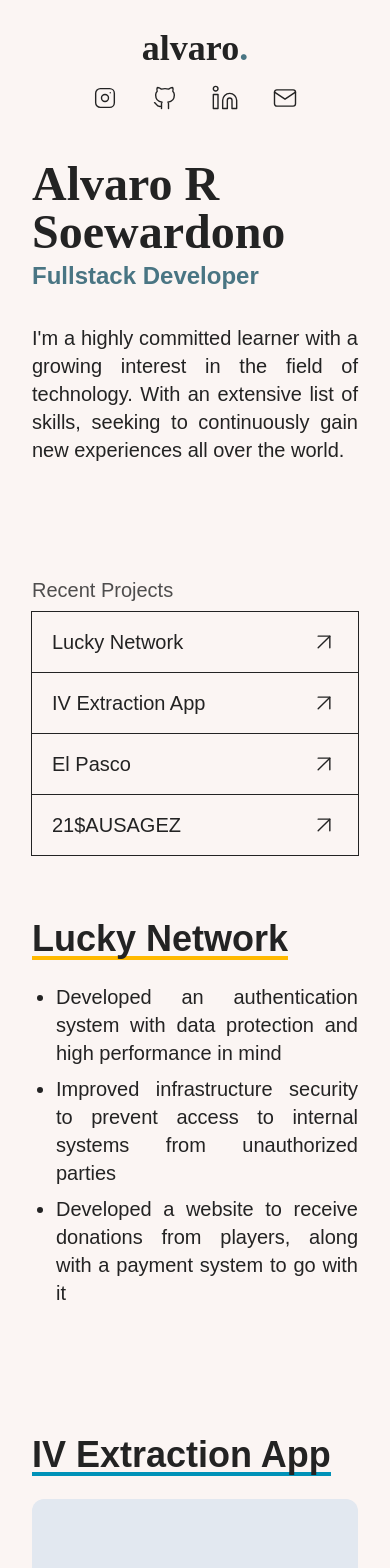
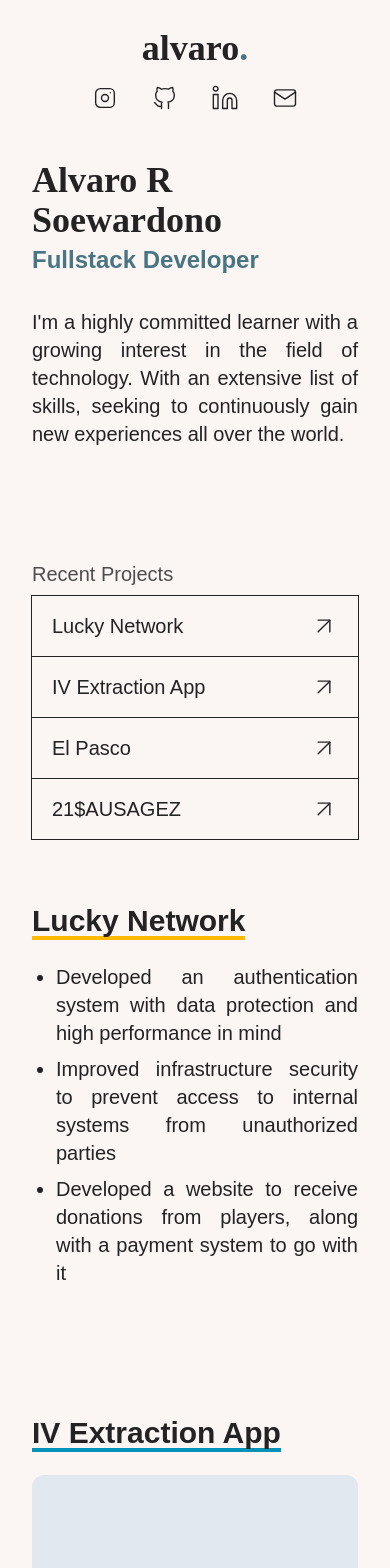
Before and after one commit to alvaroswdn/portfolio, a SvelteKit app: page / in a window 390 px wide. Shown: the top 1568 px of the page. Built offline with nearby package versions, Linux system fonts and the light colour scheme; a web font is replaced by a local one.

Commit message:
Update project images responsiveness

```diff
--- a/src/lib/ProjectSection.svelte
+++ b/src/lib/ProjectSection.svelte
@@ -13,7 +13,7 @@
 </script>
 
 <section {id} class="max-w-6xl px-8 pt-16 m-auto lg:pt-36">
-	<h1 class="relative w-fit text-4xl font-semibold mb-6">
+	<h1 class="relative w-fit text-3xl lg:text-4xl font-semibold mb-6">
 		{title}
 		<hr class={`absolute -bottom-px left-0 w-full border-2 ${color} -z-10`} />
 	</h1>
--- a/src/routes/+layout.svelte
+++ b/src/routes/+layout.svelte
@@ -19,7 +19,7 @@
 	<main class="pb-24">
 		{@render children()}
 	</main>
-	<footer class="text-center text-lg text-primary/90 pb-8 px-10">
+	<footer class="text-center text-lg text-primary/90 pb-8 px-8">
 		&copy; {new Date().getFullYear()} Alvaro Raditya Soewardono. All rights reserved.
 	</footer>
 </div>
--- a/src/routes/+page.svelte
+++ b/src/routes/+page.svelte
@@ -6,7 +6,6 @@
 
 <svelte:head>
 	<title>Home - alvaroswdn</title>
-	<link rel="preload" as="image" href="/icons/logo.webp" />
 </svelte:head>
 
 {#snippet project(title: string, url: string)}
@@ -24,7 +23,7 @@
 <section id="hero" class={`${SECTION_DEFAULTS} gap-16 lg:pt-12 lg:flex-row lg:gap-24`}>
 	<div class="flex flex-col gap-8 flex-4/7 mt-6">
 		<div>
-			<h1 class="text-5xl font-accent font-semibold mb-1">Alvaro R Soewardono</h1>
+			<h1 class="text-4xl lg:text-5xl font-accent font-semibold mb-1">Alvaro R Soewardono</h1>
 			<span class="text-2xl text-accent font-semibold">Fullstack Developer</span>
 		</div>
 
@@ -74,12 +73,14 @@
 			src="./img/lucky_appeals.png"
 			alt="screenshot of the Lucky Network Appeals page"
 			draggable="false"
+			sizes="(min-width:1024px) 540px, (min-width:960px) 1024px, (min-width:720px) 720px, 560px"
 		/>
 		<enhanced:img
 			class="rounded-lg w-full bg-slate-200"
 			src="./img/lucky_store.png"
 			alt="screenshot of the Lucky Network Store page"
 			draggable="false"
+			sizes="(min-width:1024px) 540px, (min-width:960px) 1024px, (min-width:720px) 720px, 560px"
 		/>
 	{/snippet}
 </ProjectSection>
@@ -91,6 +92,7 @@
 			src="./img/iv.png"
 			alt="screenshot of the IV Extraction App"
 			draggable="false"
+			sizes="(min-width:1024px) 1090px, (min-width:960px) 1024px, (min-width:720px) 720px, 560px"
 		/>
 	{/snippet}
 </ProjectSection>
@@ -102,6 +104,7 @@
 			src="./img/el_pasco.png"
 			alt="screenshot of the El Pasco project"
 			draggable="false"
+			sizes="(min-width:1024px) 1090px, (min-width:960px) 1024px, (min-width:720px) 720px, 560px"
 		/>
 	{/snippet}
 </ProjectSection>
@@ -113,6 +116,7 @@
 			src="./img/21sausagez.png"
 			alt="screenshot of the 21$AUSAGEZ project"
 			draggable="false"
+			sizes="(min-width:1024px) 1090px, (min-width:960px) 1024px, (min-width:720px) 720px, 560px"
 		/>
 	{/snippet}
 </ProjectSection>
```
